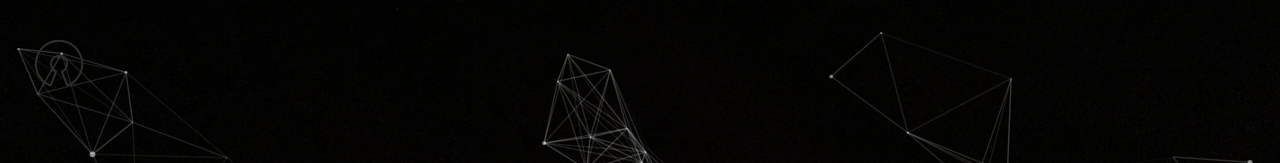
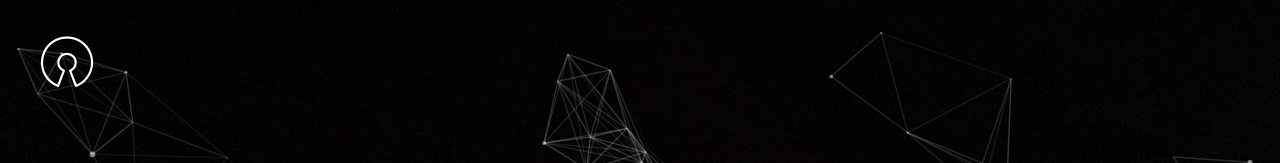
Before and after one commit to akshatcoder-hash/FOSS-website-new, a plain HTML site: page index.html in a window 1280 px wide. Shown: the top 163 px of the page. Drawn offline with nearby package versions, Linux system fonts and the light colour scheme; files whose address does not match are found by name.

Commit message:
Added fontawesome kit and osi logo

```diff
--- a/index.html
+++ b/index.html
@@ -57,7 +57,8 @@
 
     <nav class="main-nav overlay clearfix">
 
-            <a class="blog-logo" href="https://saynotocp.org/"><h1><i class="fa-brands fa-osi"></i></h1></a>
+            <a class="blog-logo" href="https://saynotocp.org/"><i class="fa-brands fa-osi fa-3x"></i>
+</a>
 
 
     </nav>
```
Also changed, not shown: osi-brands.svg (added).
